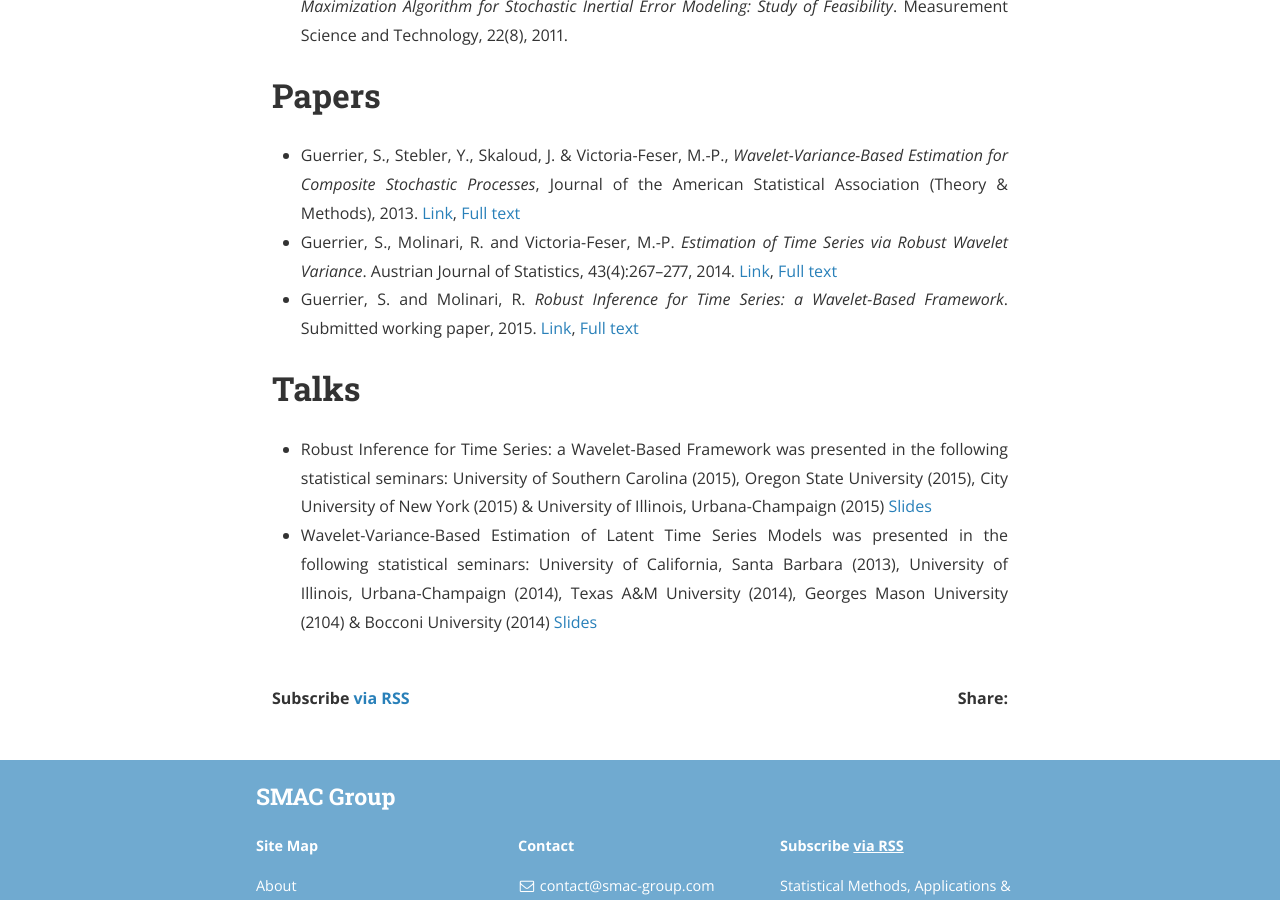
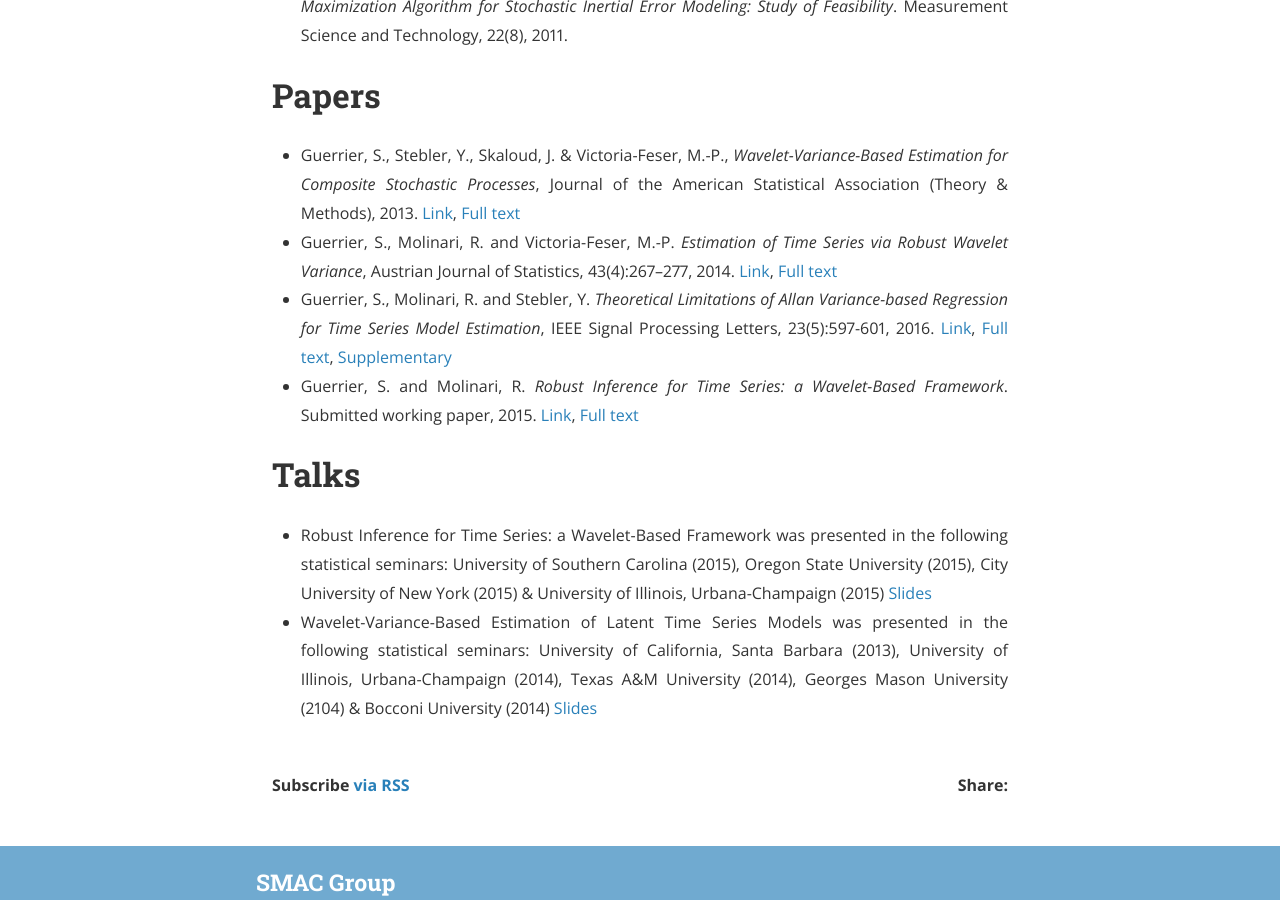
Before and after one commit to SMAC-Group/smac-group.github.io, a Jekyll site: the page built from methods/_posts/2015-11-14-gmwm.markdown, in a window 1280 px wide and 900 px high, scrolled down 1584 px. Built offline with Jekyll 4.4.1, drawn with Linux system fonts in a browser that asks for light colours; nearby versions of some CDN libraries; a style sheet for code colours, icons or effects is not loaded.

Commit message:
Add AVLR paper

```diff
--- a/methods/_posts/2015-11-14-gmwm.markdown
+++ b/methods/_posts/2015-11-14-gmwm.markdown
@@ -33,7 +33,8 @@ An interesting feature of the GMWM, is that it can be made robust by providing a
 # Papers
 
 * Guerrier, S., Stebler, Y., Skaloud, J. & Victoria-Feser, M.-P., *Wavelet-Variance-Based Estimation for Composite Stochastic Processes*, Journal of the American Statistical Association (Theory & Methods), 2013. [Link](http://www.tandfonline.com/doi/full/10.1080/01621459.2013.799920), [Full text](/assets/pdfs/GMWM.pdf)
-* Guerrier, S., Molinari, R. and Victoria-Feser, M.-P. *Estimation of Time Series via Robust Wavelet Variance*. Austrian Journal of Statistics, 43(4):267–277, 2014. [Link](http://www.ajs.or.at/index.php/ajs/article/view/vol43-4-5), [Full text](/assets/pdfs/RGMWM.pdf)
+* Guerrier, S., Molinari, R. and Victoria-Feser, M.-P. *Estimation of Time Series via Robust Wavelet Variance*, Austrian Journal of Statistics, 43(4):267–277, 2014. [Link](http://www.ajs.or.at/index.php/ajs/article/view/vol43-4-5), [Full text](/assets/pdfs/RGMWM.pdf)
+* Guerrier, S., Molinari, R. and Stebler, Y. *Theoretical Limitations of Allan Variance-based Regression for Time Series Model Estimation*, IEEE Signal Processing Letters, 23(5):597-601, 2016. [Link](http://ieeexplore.ieee.org/xpl/articleDetails.jsp?arnumber=7433406&filter%3DAND%28p_IS_Number%3A7439893%29), [Full text](/assets/pdfs/AVLR.pdf), [Supplementary](/assets/pdfs/Sup_AVLR.pdf)
 * Guerrier, S. and Molinari, R. *Robust Inference for Time Series: a Wavelet-Based Framework*. Submitted working paper, 2015. [Link](http://arxiv.org/abs/1512.09325), [Full text](http://arxiv.org/pdf/1512.09325v2.pdf)
 
 # Talks
```
